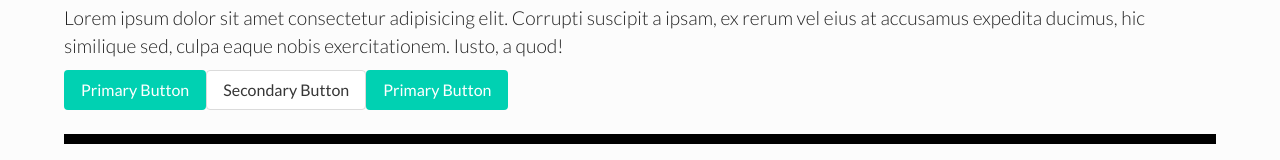
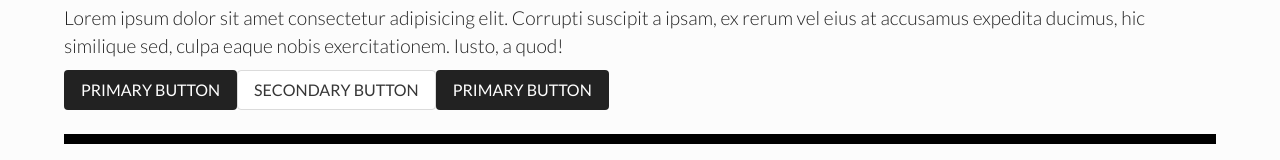
Before and after one commit to JesseLeeJohnston/jessejohnston.co, a Nuxt app: page /styles in a window 1280 px wide. Shown: the part 502-662 px from the top of the page. Built offline with nearby package versions, Linux system fonts and the light colour scheme.

Commit message:
Styling updates

```diff
--- a/assets/partials/_type.scss
+++ b/assets/partials/_type.scss
@@ -1,7 +1,6 @@
 .title {
   font-weight: 900;
   font-size: 2rem;
-  margin-bottom: 0px;
 }
 .subtitle {
   font-weight: 400;
--- a/assets/styles.scss
+++ b/assets/styles.scss
@@ -22,3 +22,10 @@ body {
 .navbar > .container .navbar-brand, .container > .navbar .navbar-brand {
     margin-left: 0rem;
 }
+.button {
+    text-transform: uppercase;
+}
+.button.is-primary {
+    background-color: #222;
+    color: #fff;
+}
--- a/components/PortfolioItem.vue
+++ b/components/PortfolioItem.vue
@@ -29,4 +29,7 @@ export default {
     justify-content: center;
   }
 }
+.title:not(:last-child) {
+  margin-bottom: 0rem;
+}
 </style>
```
